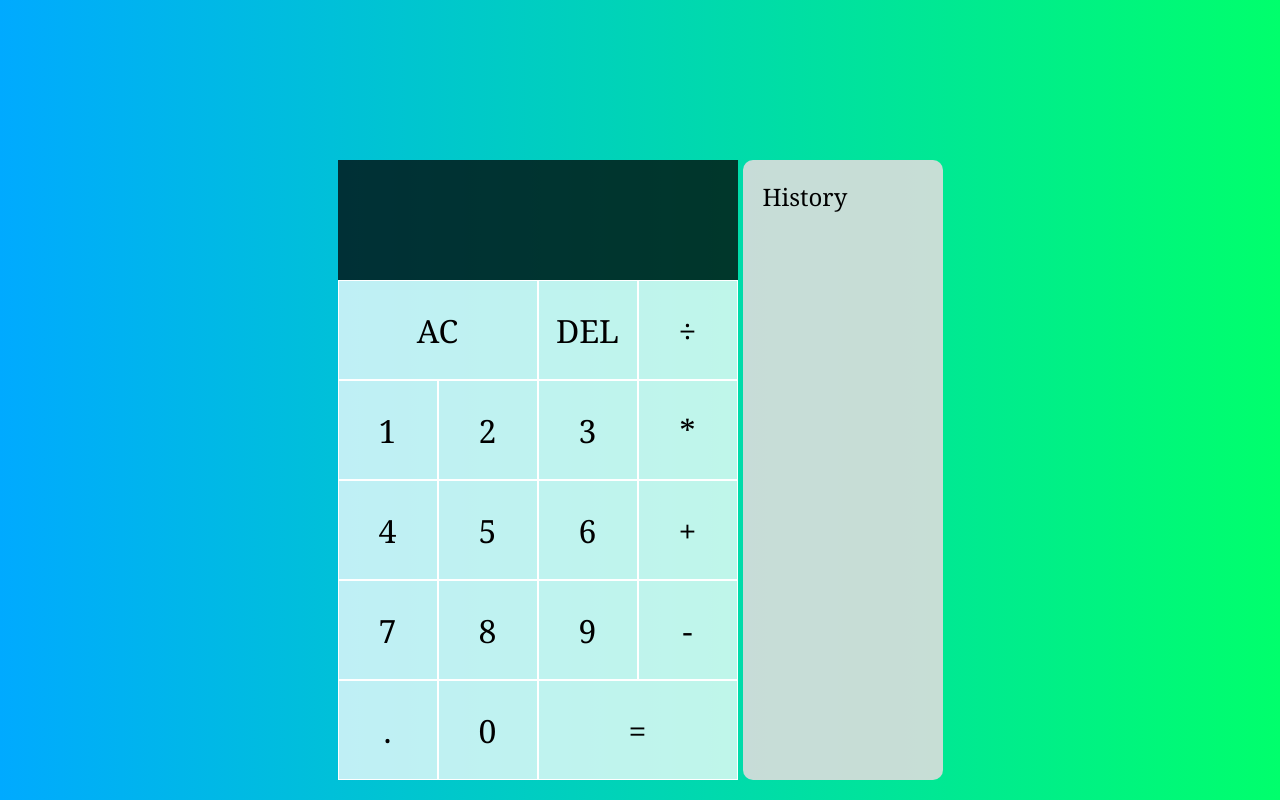
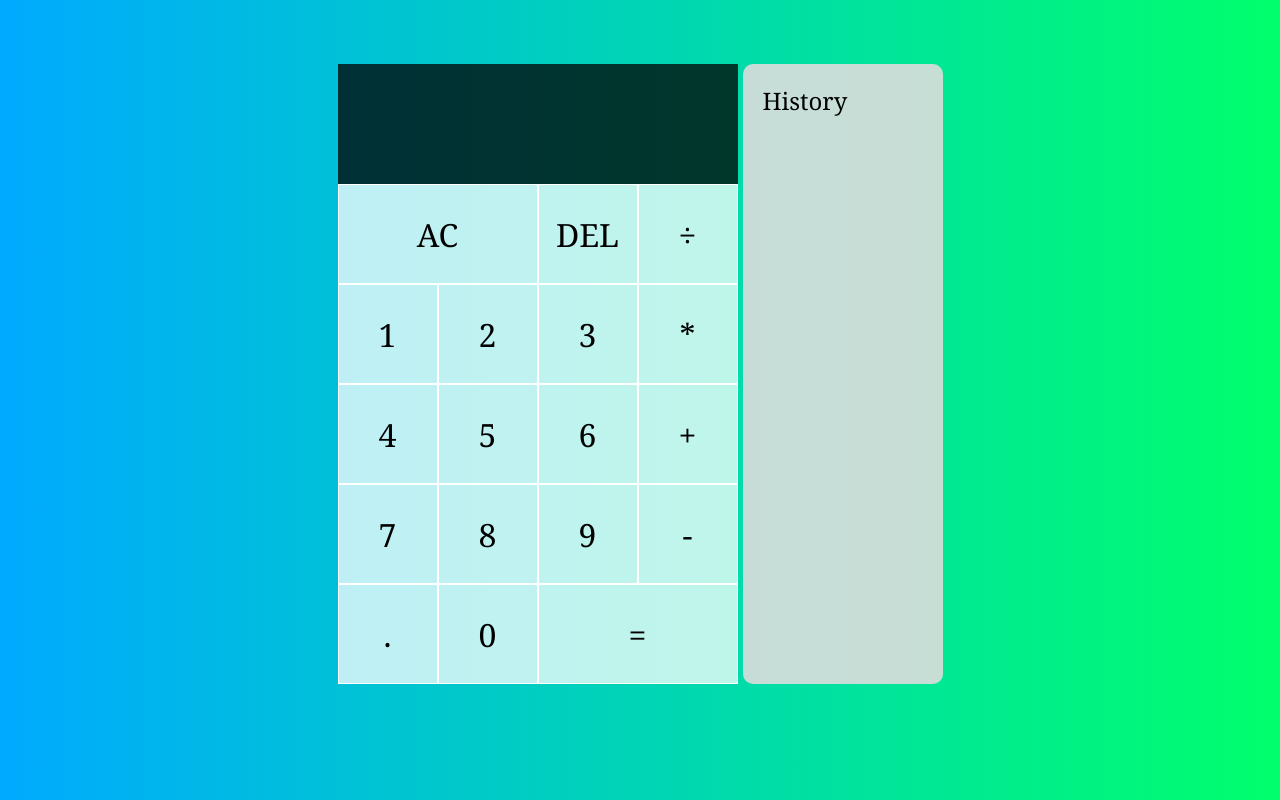
Before and after one commit to RazvanPF/Calculator, a plain HTML site: page index.html in a window 1280 px wide. Drawn offline with Linux system fonts and the light colour scheme.

Commit message:
fixed margin top issue

```diff
--- a/style.css
+++ b/style.css
@@ -17,7 +17,7 @@ body {
   justify-content: center;
   align-items: flex-start;
   min-height: 100vh;
-  padding-top: 20vh; /* Add padding to move the content down */
+  padding-top: 8vh; /* Add padding to move the content down */
 }
 
 .calculator-grid {
```
